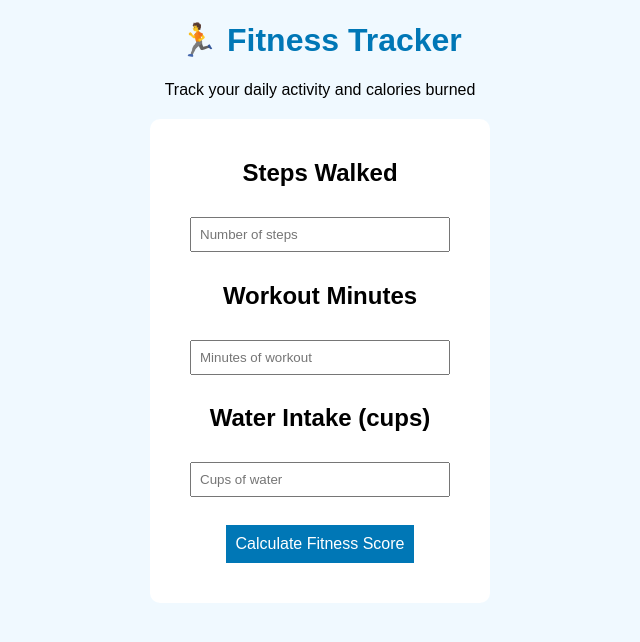
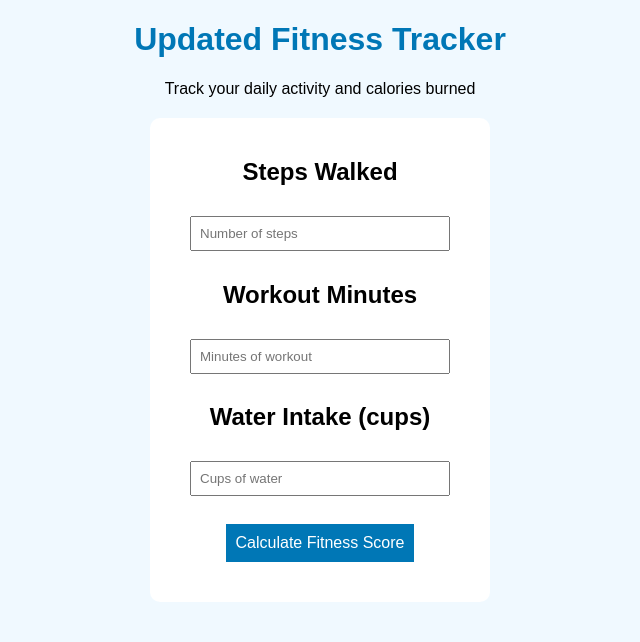
Before and after one commit to MariyaBCA77/fitness-tracker, a website: page index.html in a window 1280 px wide. Shown: the whole page, without its empty margins (320-960 px from the left). Drawn offline with Linux system fonts and the light colour scheme.

Commit message:
Update Fitness Tracker title and structureupdated title
heading

```diff
--- a/index.html
+++ b/index.html
@@ -6,7 +6,7 @@
 </head>
 <body>
 
-<h1>🏃 Fitness Tracker</h1>
+<h1>Updated Fitness Tracker</h1>
 <p>Track your daily activity and calories burned</p>
 
 <div class="container">
```
